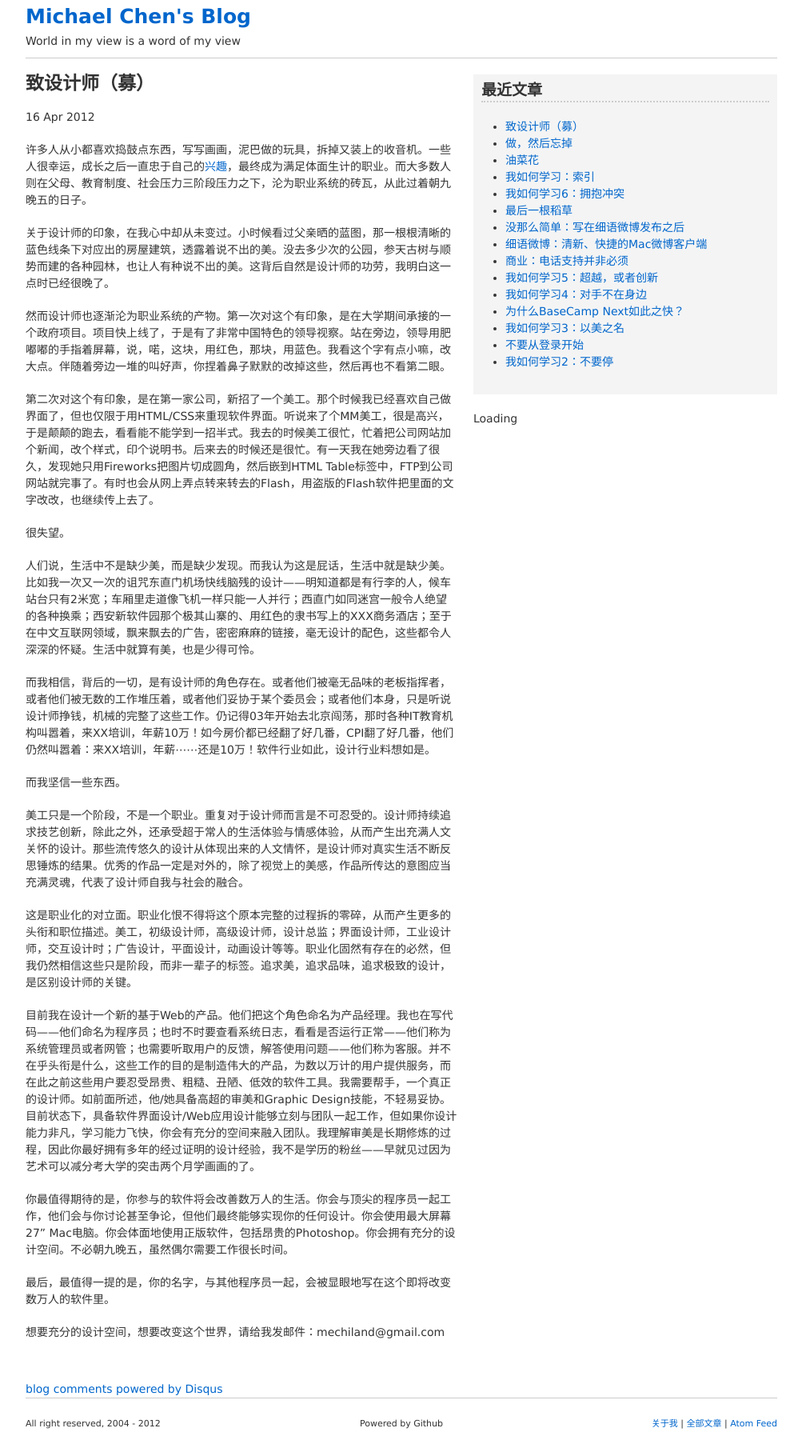
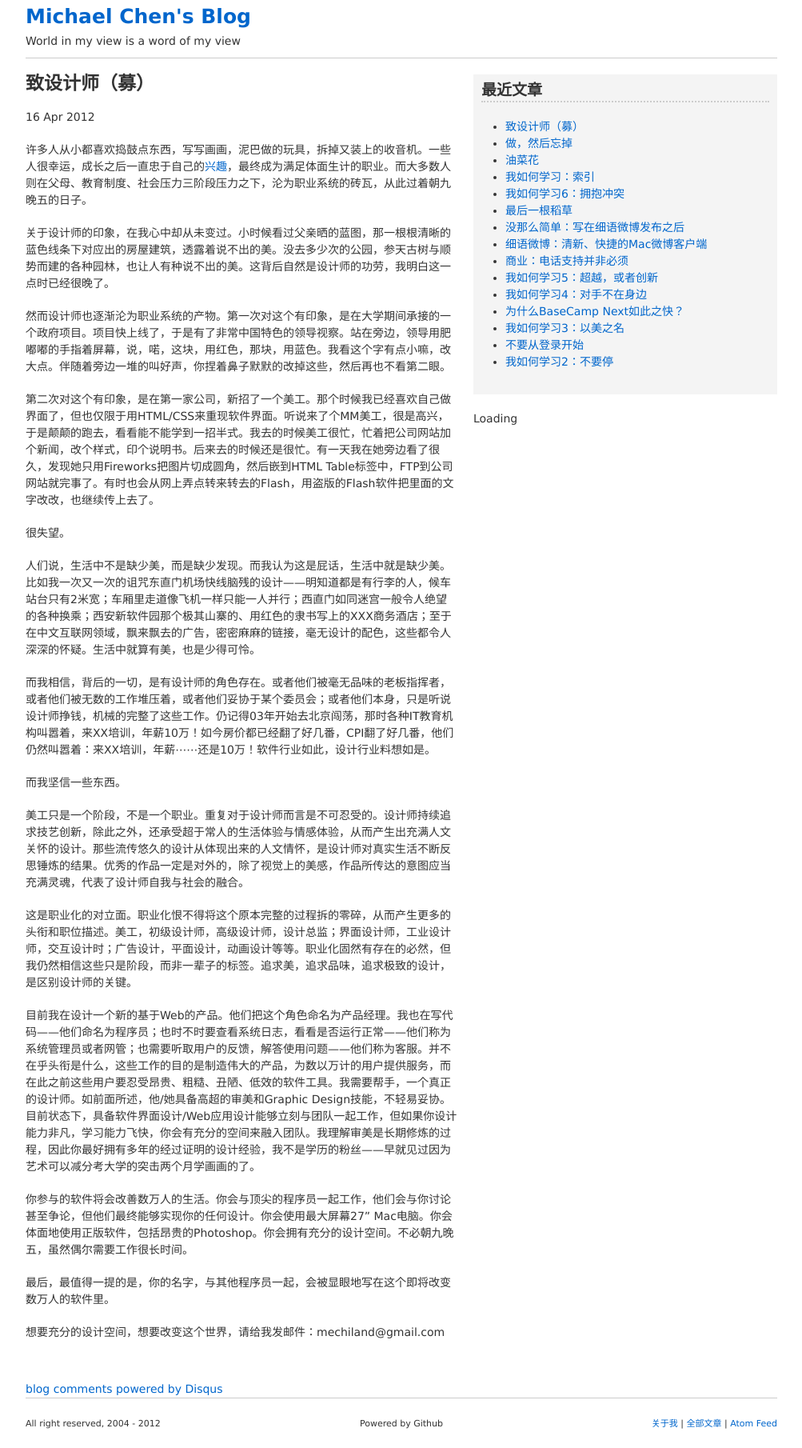
Before and after one commit to mechiland/mechiland.github.com, a Jekyll site: the page built from _posts/2012-04-16-to-designer.md, in a window 1280 px wide. Shown: the whole page at 80% size, without its empty margins (138-1141 px from the left). Built offline with Jekyll 4.4.1, drawn with Linux system fonts in a browser that asks for light colours; Markdown is read by kramdown in place of the engine named in the settings; comment, search, counter and statistics services are not loaded.

Commit message:
change wordy

```diff
--- a/_posts/2012-04-16-to-designer.md
+++ b/_posts/2012-04-16-to-designer.md
@@ -28,7 +28,7 @@ title: "致设计师（募）"
 
 目前我在设计一个新的基于Web的产品。他们把这个角色命名为产品经理。我也在写代码——他们命名为程序员；也时不时要查看系统日志，看看是否运行正常——他们称为系统管理员或者网管；也需要听取用户的反馈，解答使用问题——他们称为客服。并不在乎头衔是什么，这些工作的目的是制造伟大的产品，为数以万计的用户提供服务，而在此之前这些用户要忍受昂贵、粗糙、丑陋、低效的软件工具。我需要帮手，一个真正的设计师。如前面所述，他/她具备高超的审美和Graphic Design技能，不轻易妥协。目前状态下，具备软件界面设计/Web应用设计能够立刻与团队一起工作，但如果你设计能力非凡，学习能力飞快，你会有充分的空间来融入团队。我理解审美是长期修炼的过程，因此你最好拥有多年的经过证明的设计经验，我不是学历的粉丝——早就见过因为艺术可以减分考大学的突击两个月学画画的了。
 
-你最值得期待的是，你参与的软件将会改善数万人的生活。你会与顶尖的程序员一起工作，他们会与你讨论甚至争论，但他们最终能够实现你的任何设计。你会使用最大屏幕27" Mac电脑。你会体面地使用正版软件，包括昂贵的Photoshop。你会拥有充分的设计空间。不必朝九晚五，虽然偶尔需要工作很长时间。
+你参与的软件将会改善数万人的生活。你会与顶尖的程序员一起工作，他们会与你讨论甚至争论，但他们最终能够实现你的任何设计。你会使用最大屏幕27" Mac电脑。你会体面地使用正版软件，包括昂贵的Photoshop。你会拥有充分的设计空间。不必朝九晚五，虽然偶尔需要工作很长时间。
 
 最后，最值得一提的是，你的名字，与其他程序员一起，会被显眼地写在这个即将改变数万人的软件里。
 
```
